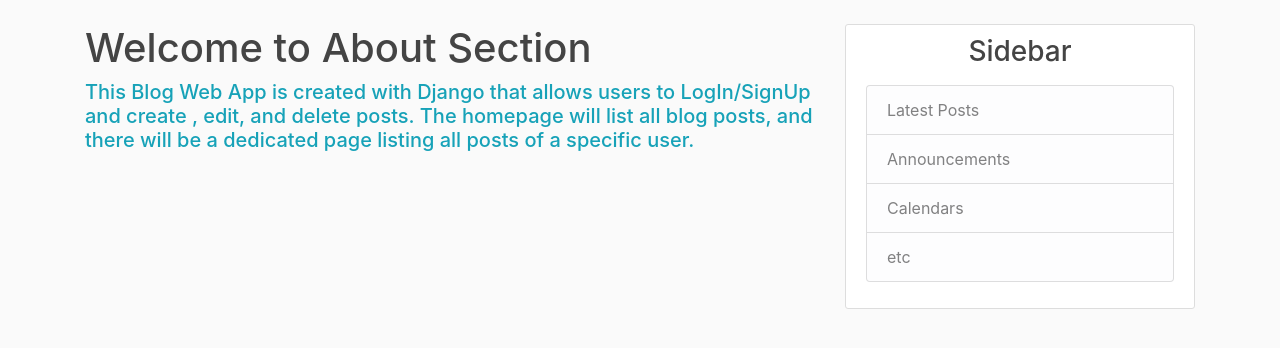
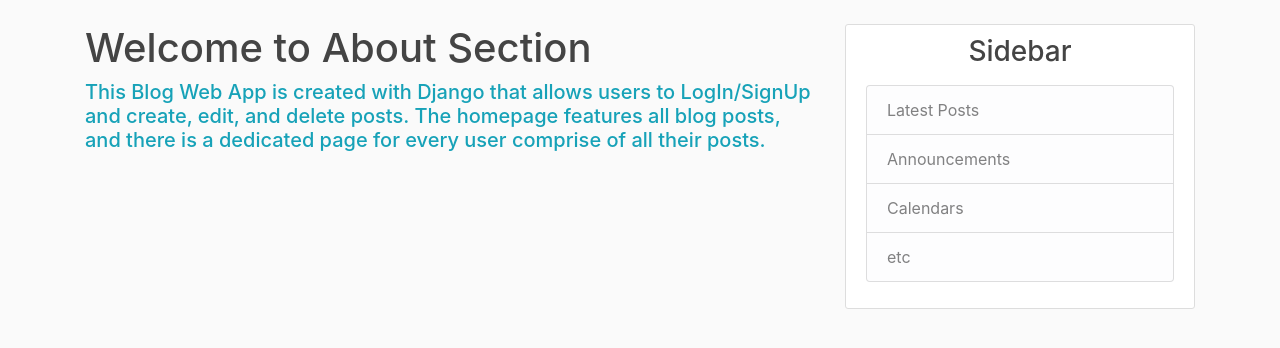
Before and after one commit to adityap25/Blog-Web-App, a Django app: page /about/ in a window 1280 px wide. Shown: the part 56-404 px from the top of the page. Run offline with Django 3.2, Linux system fonts and the light colour scheme; some libraries are stand-ins or nearby versions.

Commit message:
updated about page

```diff
--- a/blog/templates/blog/about.html
+++ b/blog/templates/blog/about.html
@@ -2,7 +2,6 @@
 
 {% block content %}
 <h1>Welcome to About Section</h1>
-<h5 class="text-info">This Blog Web App is created with Django that allows users to LogIn/SignUp and create , edit, and delete posts.
-    The homepage will list all blog posts, and there will
-    be a dedicated page listing all posts of a specific user.</h5>
+<h5 class="text-info">This Blog Web App is created with Django that allows users to LogIn/SignUp and create, edit, and delete posts.
+    The homepage features all blog posts, and there is a dedicated page for every user comprise of all their posts.</h5>
 {% endblock content %}
```
